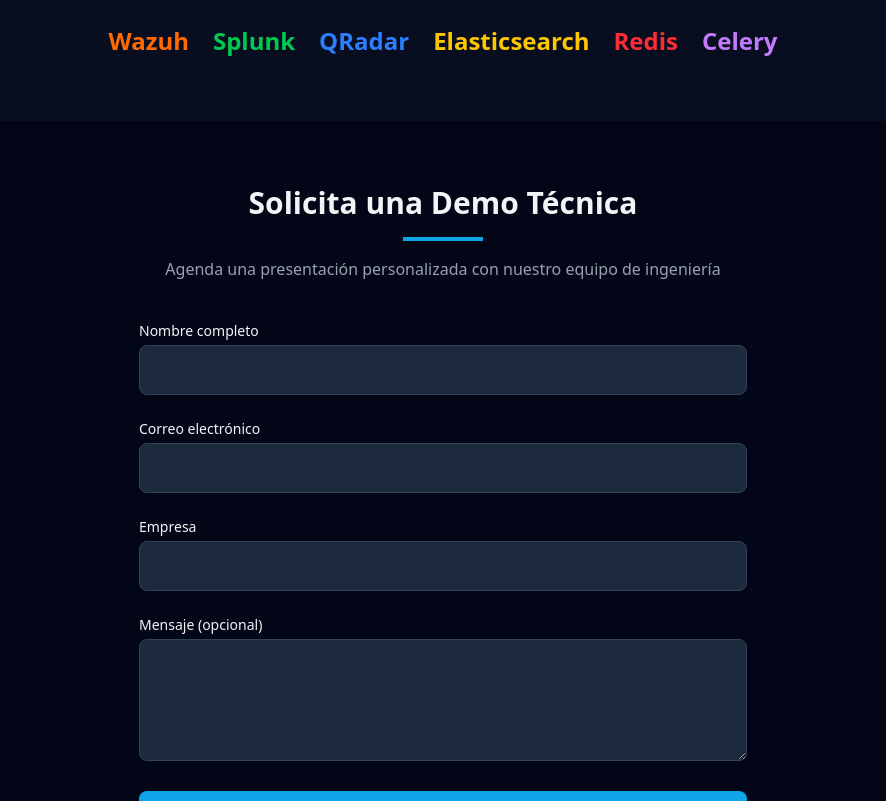
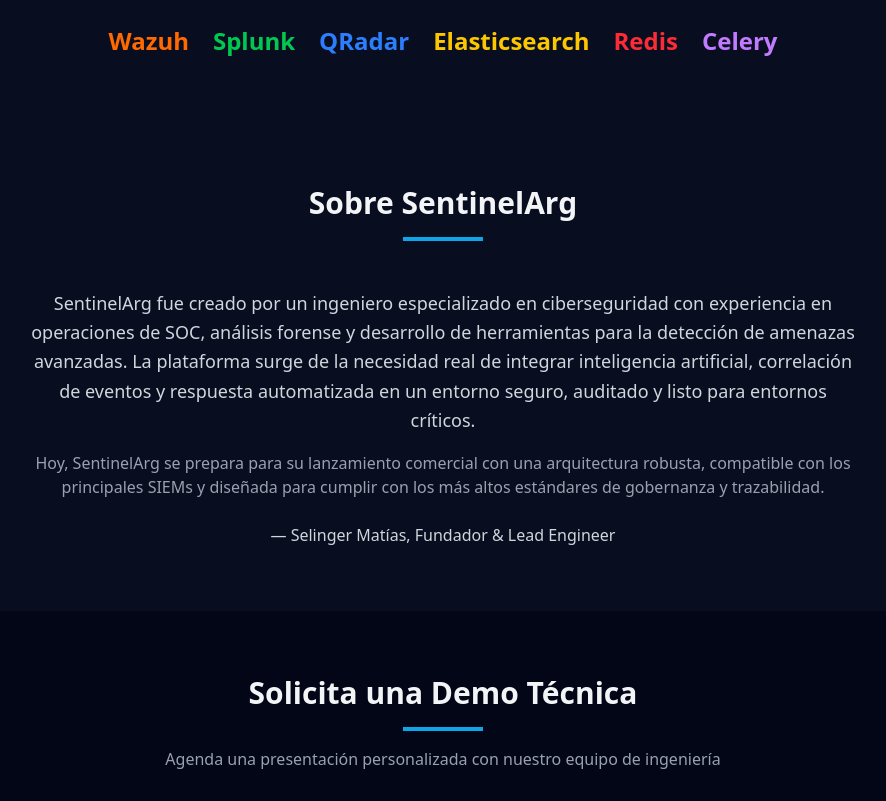
Before and after one commit to alfasierra/sentinelarg-landing, a React (Vite) app: page / in a window 1280 px wide. Shown: the part 1800-2601 px from the top of the page, without its empty margins (197-1083 px from the left). Built offline with nearby package versions, Linux system fonts and the light colour scheme.

Commit message:
Agregar sección Sobre Nosotros con datos reales

```diff
--- a/src/App.jsx
+++ b/src/App.jsx
@@ -11,7 +11,6 @@
     setIsSubmitting(true);
 
     const formData = new FormData(e.target);
-    // Aseguramos que form-name esté presente
     formData.set('form-name', 'demo-request');
 
     try {
@@ -23,7 +22,7 @@
 
       if (response.ok) {
         setSubmitSuccess(true);
-        e.target.reset(); // Limpia los campos del formulario
+        e.target.reset();
         setTimeout(() => setSubmitSuccess(false), 5000);
       } else {
         alert('Hubo un error al enviar el formulario. Inténtalo de nuevo.');
@@ -117,6 +116,7 @@
               <a href="#about" className="hover:text-primary transition">Producto</a>
               <a href="#features" className="hover:text-primary transition">Funcionalidades</a>
               <a href="#integrations" className="hover:text-primary transition">Integraciones</a>
+              <a href="#about-us" className="hover:text-primary transition">Sobre Nosotros</a>
               <a href="#demo" className="bg-primary hover:bg-sky-600 text-slate-900 px-4 py-2 rounded font-medium transition">
                 Solicitar Demo
               </a>
@@ -145,6 +145,7 @@
               <a href="#about" className="block py-2 hover:text-primary">Producto</a>
               <a href="#features" className="block py-2 hover:text-primary">Funcionalidades</a>
               <a href="#integrations" className="block py-2 hover:text-primary">Integraciones</a>
+              <a href="#about-us" className="block py-2 hover:text-primary">Sobre Nosotros</a>
               <a href="#demo" className="block py-2 bg-primary text-slate-900 text-center rounded mt-2">Solicitar Demo</a>
             </div>
           )}
@@ -171,7 +172,7 @@
         </div>
       </header>
 
-      {/* About Section */}
+      {/* About Product Section */}
       <section id="about" className="py-16 bg-dark/50">
         <div className="max-w-4xl mx-auto px-4 sm:px-6 lg:px-8">
           <div className="text-center mb-12">
@@ -222,6 +223,26 @@
         </div>
       </section>
 
+      {/* About Us Section */}
+      <section id="about-us" className="py-16 bg-dark/50">
+        <div className="max-w-4xl mx-auto px-4 sm:px-6 lg:px-8">
+          <div className="text-center mb-12">
+            <h2 className="text-3xl font-bold">Sobre SentinelArg</h2>
+            <div className="w-20 h-1 bg-primary mx-auto mt-4"></div>
+          </div>
+          <p className="text-gray-300 text-lg leading-relaxed text-center">
+            SentinelArg fue creado por un ingeniero especializado en ciberseguridad con experiencia en operaciones de SOC, análisis forense y desarrollo de herramientas para la detección de amenazas avanzadas.
+            La plataforma surge de la necesidad real de integrar inteligencia artificial, correlación de eventos y respuesta automatizada en un entorno seguro, auditado y listo para entornos críticos.
+          </p>
+          <p className="text-gray-400 text-center mt-4">
+            Hoy, SentinelArg se prepara para su lanzamiento comercial con una arquitectura robusta, compatible con los principales SIEMs y diseñada para cumplir con los más altos estándares de gobernanza y trazabilidad.
+          </p>
+          <p className="text-gray-300 text-center mt-6 font-medium">
+            — Selinger Matías, Fundador & Lead Engineer
+          </p>
+        </div>
+      </section>
+
       {/* Demo Request Section */}
       <section id="demo" className="py-16">
         <div className="max-w-2xl mx-auto px-4 sm:px-6 lg:px-8">
@@ -244,7 +265,6 @@
               onSubmit={handleSubmit}
               className="space-y-6"
             >
-              {/* Campos ocultos requeridos por Netlify */}
               <input type="hidden" name="form-name" value="demo-request" />
               <input type="hidden" name="bot-field" />
 
```
